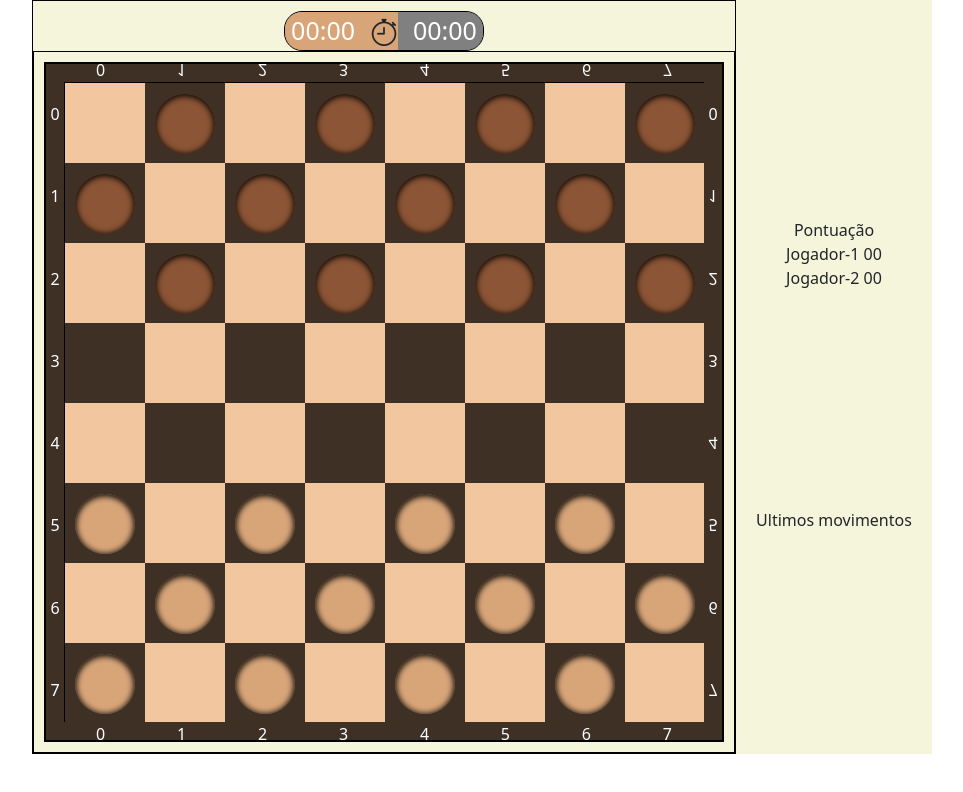
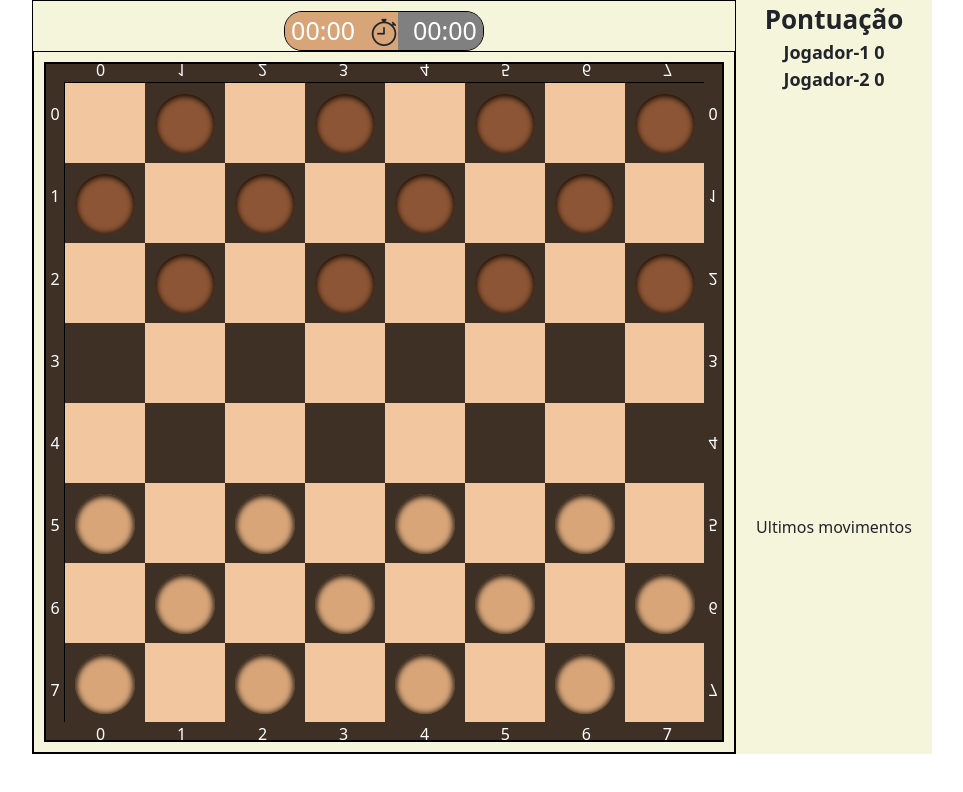
Before and after one commit to Edward-Guard/Gamer-Older, a plain HTML site: page index.html in a window 1280 px wide. Shown: the whole page, without its empty margins (38-1001 px from the left). Drawn offline with nearby package versions, Linux system fonts and the light colour scheme.

Commit message:
criando stopwatch pt-1

```diff
--- a/index.html
+++ b/index.html
@@ -35,11 +35,9 @@
             <aside class="col anexos">
                     <div class="rules ocult"></div>
                     <div class="score">
-                        <div>Pontuação</div>
-                        <div>Jogador-1 <span>00</span></div>
-                        <div>Jogador-2 <span>00</span></div>
-
-
+                        <div class="scoreTitle">Pontuação</div>
+                        <div class="scoreContent">Jogador-1 <span id="score1">0</span></div>
+                        <div class="scoreContent">Jogador-2 <span id="score2">0</span></div>
                     </div>
                     <div class="oldMovments">Ultimos movimentos</div>
             </aside>
--- a/script.js
+++ b/script.js
@@ -307,12 +307,20 @@ function drawRules() {
 function dropRules(e) {
     $('.rulesCont').slideToggle(700);
 }
+let time = 300;
+function stopwatch() {
+    //pause()
+    //const time =
+    //60*5=>300 s = 5 minutos
 
+    //setInterval(()=>{time -= 1,console.log(time);},1000)
+}
 
 lateralBoard()
 makeBoard();
 start()
 drawRules()
+stopwatch()
 const dRules = $('.rulesTitle').get(0)
 
 board.addEventListener('click', select)
--- a/style.css
+++ b/style.css
@@ -173,8 +173,8 @@ ul.navR li,ul.navT li{
     margin: 0;
     display: grid;
     grid-template:
+    'score'
     'rules'
-    'score'
     'oldMovments'
     /196px;
 }
@@ -196,6 +196,14 @@ ul.navR li,ul.navT li{
     font-size: 26px;
     border: 1px solid black;
 }
+.scoreTitle{
+    font-weight: bold;
+    font-size: 26px;
+}
+.scoreContent{
+    font-size: 18px;
+    font-weight: bold;
+}
 
 .ocult{
     display: none;
```
Also changed, not shown: 1 other file.
